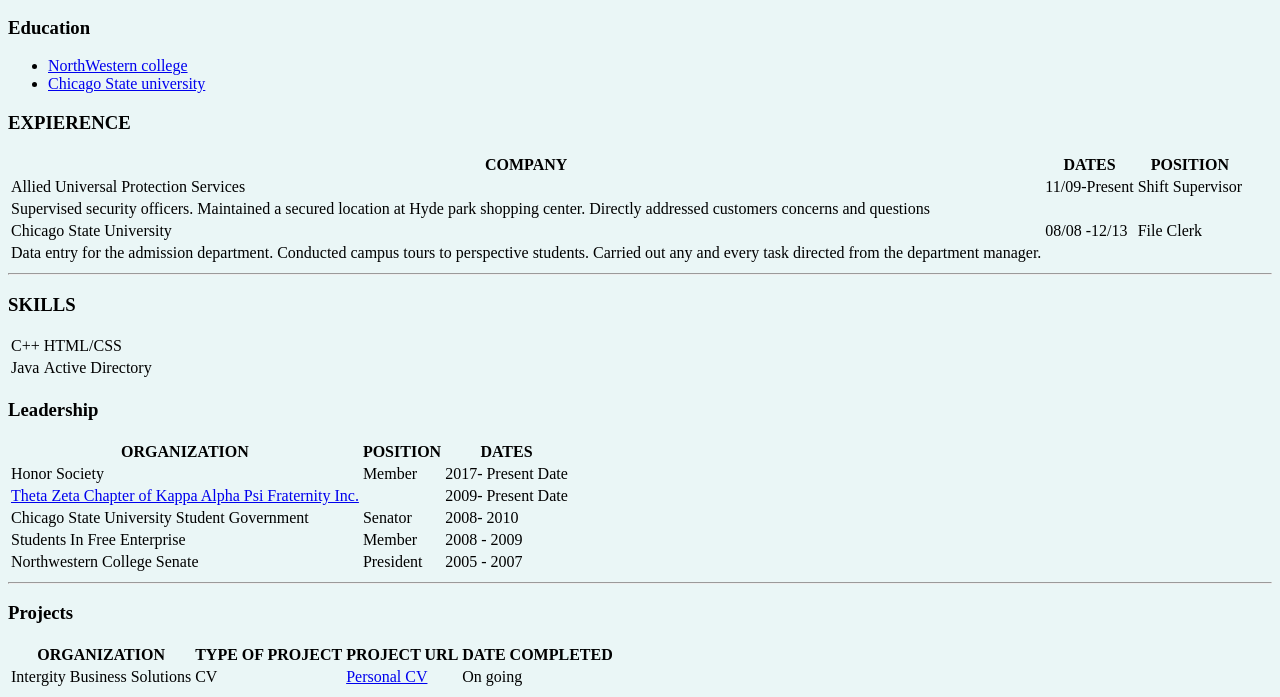
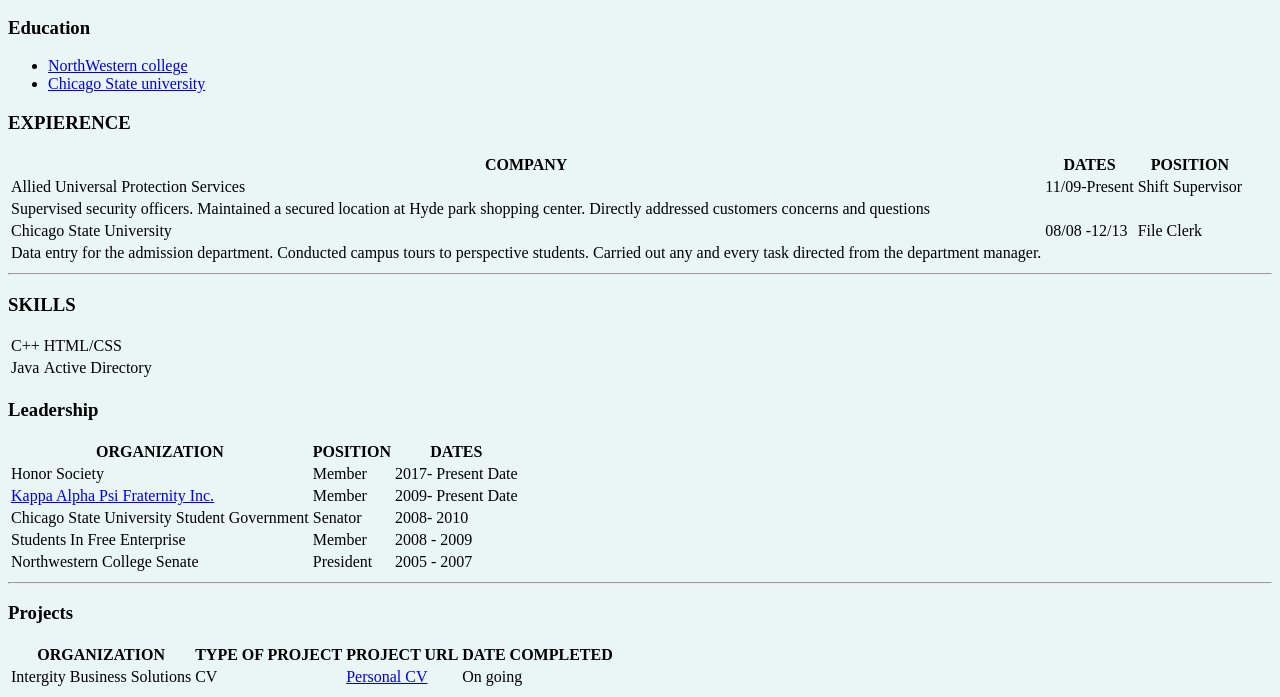
Before and after one commit to gmetzger1911/cv, a plain HTML site: page index.html in a window 1280 px wide. Shown: the part 333-1030 px from the top of the page. Drawn offline with Linux system fonts and the light colour scheme.

Commit message:
Add files via upload

```diff
--- a/index.html
+++ b/index.html
@@ -76,8 +76,8 @@
         <td>   2017- Present Date   </td>
         </tr>
         <tr>
-        <td><a href=https://kap.site-ym.com/>Theta Zeta Chapter of Kappa Alpha Psi Fraternity Inc.</a></td>
-        <td> </td>
+        <td><a href=https://kap.site-ym.com/>Kappa Alpha Psi Fraternity Inc.</a></td>
+        <td> Member</td>
          <td>   2009- Present Date</td>
          </tr>
           <tr>
```
